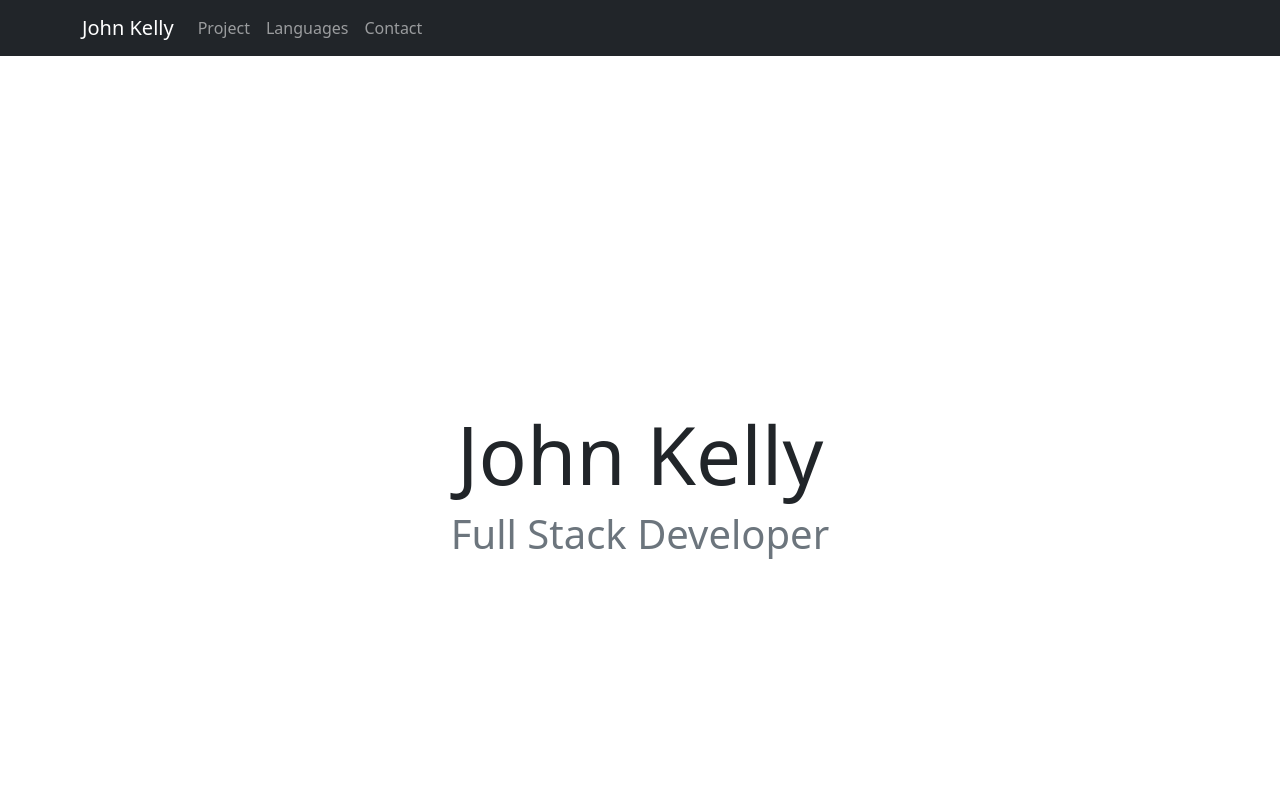
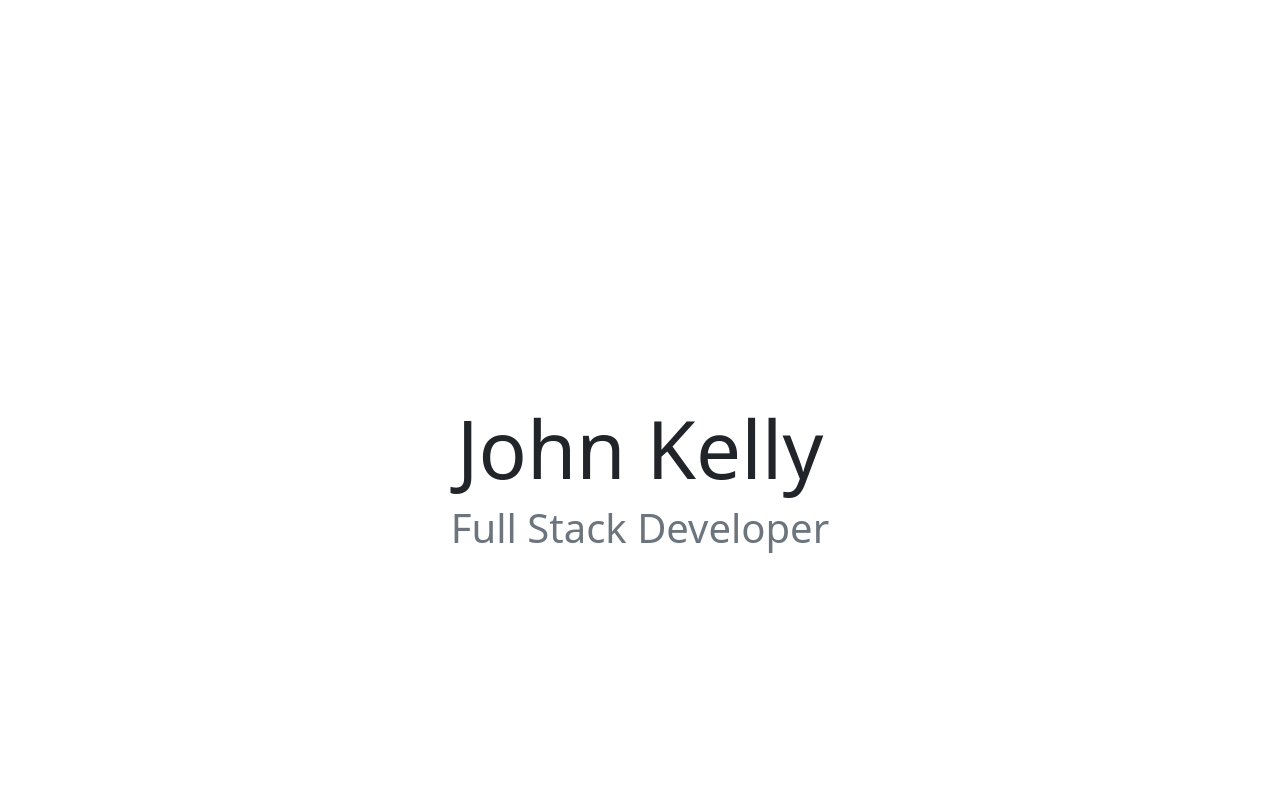
Before and after one commit to JohnKelly59/Portfolio, a React (Create React App) app: page / in a window 1280 px wide. Shown: the top 800 px of the page. Built offline with nearby package versions, Linux system fonts and the light colour scheme.

Commit message:
added readme

```diff
--- a/src/components/Header.jsx
+++ b/src/components/Header.jsx
@@ -7,10 +7,10 @@
 function Header(){
     return(
       <>
-    <section className="jumbotron text-center text-dark" >
-    <div className="container">
+    <section className=" jumbotron text-center text-dark" >
+    <div className="container-fluid">
 
-      <h1 className="jumbotron-heading">John Kelly</h1>
+      <h1 className=" jumbotron-heading">John Kelly</h1>
 
       <h1 className=" text-muted">Full Stack Developer</h1>
     </div>
--- a/src/components/Navbar.jsx
+++ b/src/components/Navbar.jsx
@@ -7,7 +7,7 @@
 return(
   <>
   <Fade>
-  <Navbar bg="dark" variant="dark">
+  <Navbar fixed="top" bg="dark" variant="dark">
     <Container>
     <Navbar.Brand href="#">John Kelly</Navbar.Brand>
     <Nav className="me-auto">
--- a/src/components/index.css
+++ b/src/components/index.css
@@ -41,7 +41,8 @@
 }
 
 .jumbotron{
-  padding: 350px;
+  padding-top: 400px;
+  padding-bottom: 400px;
 }
 .jumbotron-heading{
 font-size:80px;
@@ -66,3 +67,14 @@
 .title.h1{
 font-size: 50px;
 }
+@media screen and (max-width: 650px) {
+  .headertitle {
+  font-size: 5.0em;
+  text-align: center;
+  }}
+
+  @media screen and (max-width: 480px) {
+  .headertitle {
+    text-align: center;
+  font-size: 1.0em;
+  }}
```
